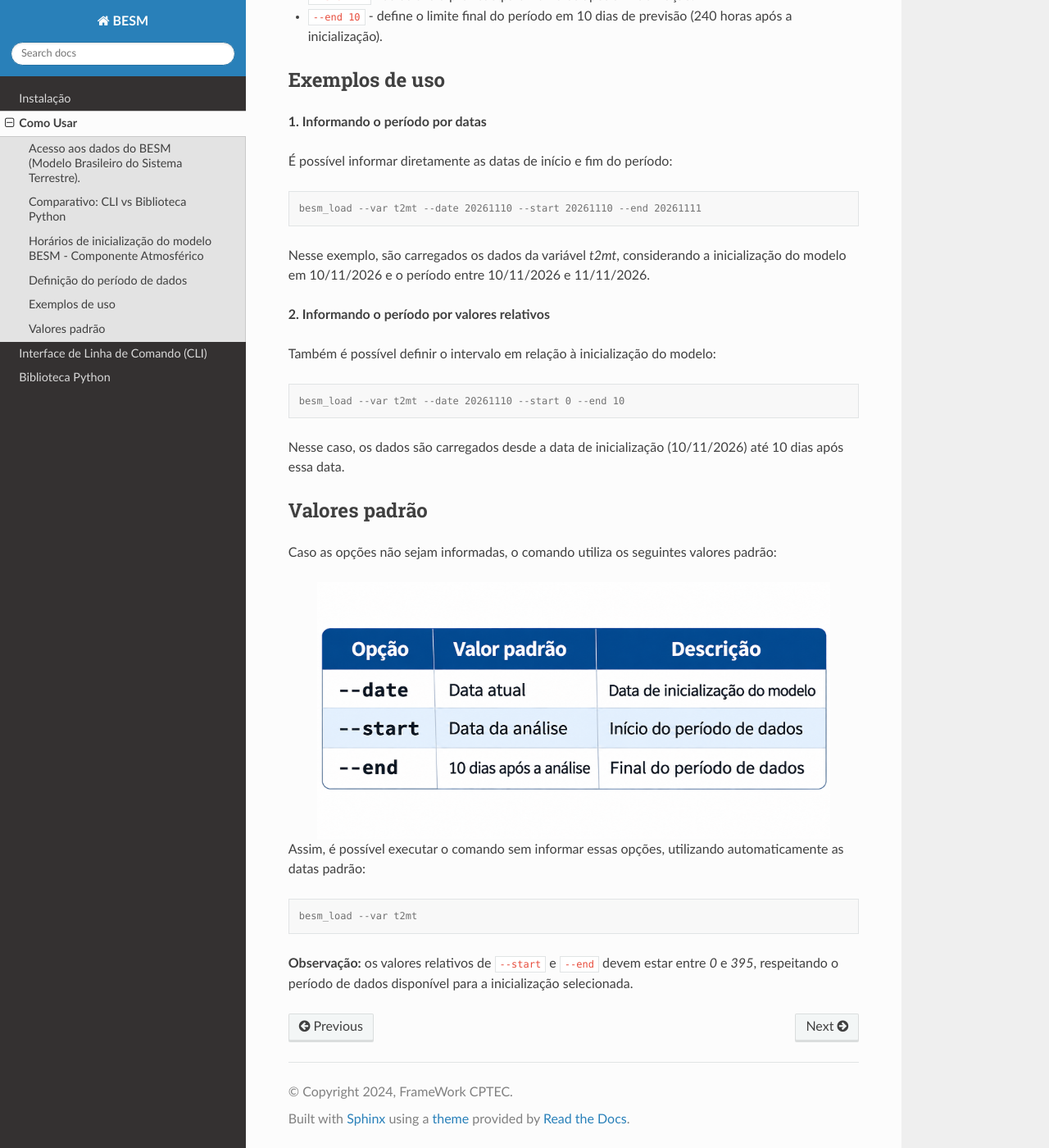
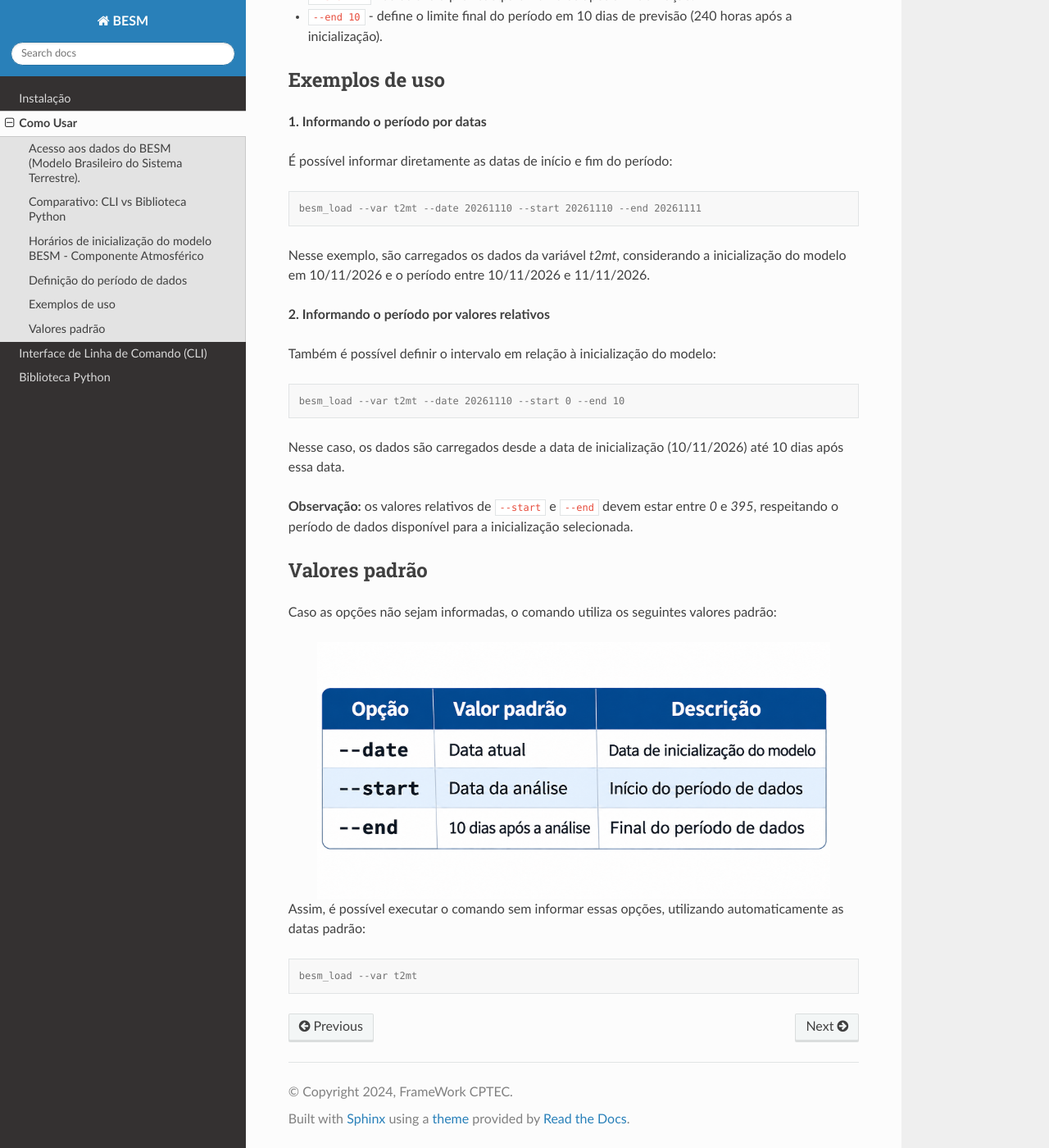
Before and after one commit to framework-CPTEC/CPTEC_BESM, a Sphinx documentation site: the page built from docs/usage.rst, in a window 1280 px wide and 1400 px high, scrolled down 1897 px. Shown: the whole window at 82% size. Built offline with Sphinx 7.4.7 and the Read the Docs theme 3.1.0, drawn with Linux system fonts in a browser that asks for light colours; part of the change alters nothing that is shown.

```diff
--- a/docs/usage.rst
+++ b/docs/usage.rst
@@ -82,6 +82,7 @@ Também é possível definir o intervalo em relação à inicialização do mode
 
 Nesse caso, os dados são carregados desde a data de inicialização (10/11/2026) até 10 dias após essa data.
 
+**Observação:** os valores relativos de ``--start`` e ``--end`` devem estar entre `0` e `395`, respeitando o período de dados disponível para a inicialização selecionada.
 
 Valores padrão
 --------------
@@ -98,6 +99,3 @@ Assim, é possível executar o comando sem informar essas opções, utilizando a
 .. code-block:: console
 
   besm_load --var t2mt
-
-
-**Observação:** os valores relativos de ``--start`` e ``--end`` devem estar entre `0` e `395`, respeitando o período de dados disponível para a inicialização selecionada.
```
